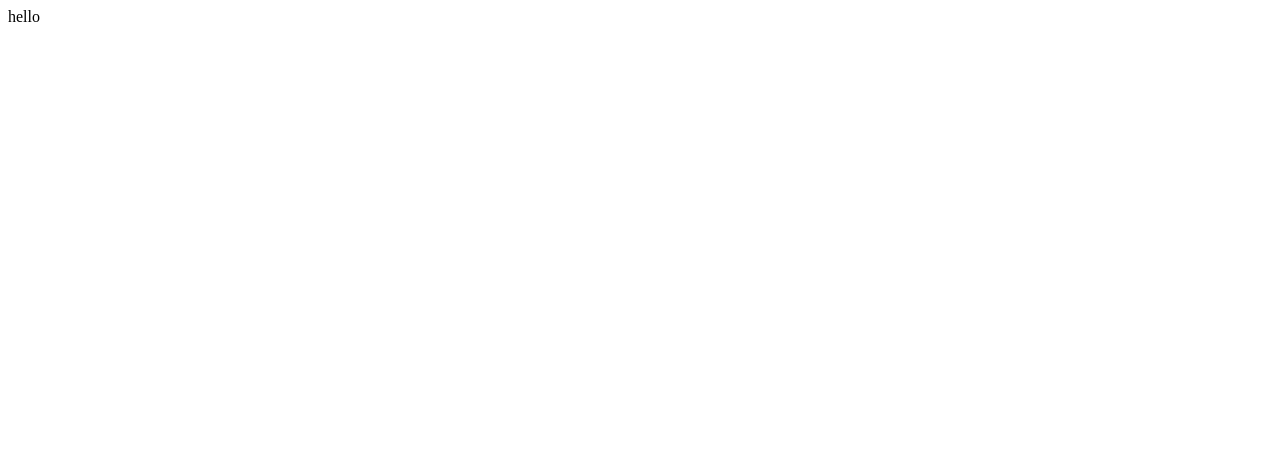
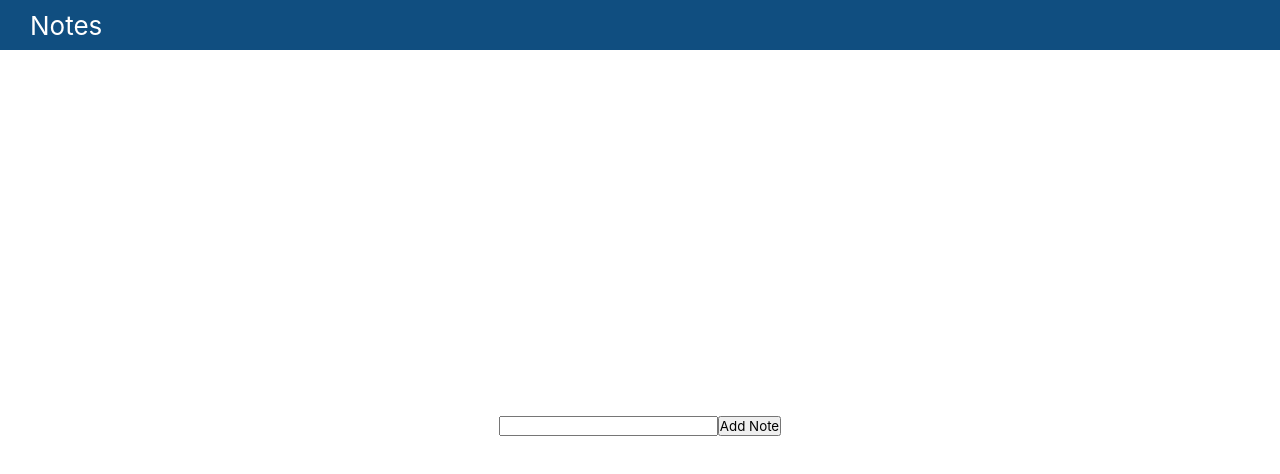
Before and after one commit to jmsknn/NotesList, a React (Create React App) app: page / in a window 1280 px wide. Shown: the top 474 px of the page. Built offline with nearby package versions, Linux system fonts and the light colour scheme.

Commit message:
config note lists

```diff
--- a/package.json
+++ b/package.json
@@ -13,7 +13,8 @@
     "react-redux": "^7.2.1",
     "react-router-dom": "^5.2.0",
     "react-scripts": "3.4.3",
-    "redux": "^4.0.5"
+    "redux": "^4.0.5",
+    "styled-components": "^5.2.0"
   },
   "scripts": {
     "start": "react-scripts start",
--- a/src/App.js
+++ b/src/App.js
@@ -6,11 +6,15 @@ import {
   Route,
 } from 'react-router-dom';
 
+import { GlobalStyles } from './globalStyles';
+import { Header } from './Header';
 import { Dashboard, NotePage } from './pages';
 
 export const App = () => {
   return (
     <Router>
+      <GlobalStyles />
+      <Header />
       <Switch>
         <Route exact path="/" component={Dashboard} />
         <Route path="/note" component={NotePage} />
--- /dev/null
+++ b/src/Header.js
@@ -0,0 +1,21 @@
+import React from 'react';
+import styled from 'styled-components';
+
+const StyledHeader = styled.div`
+  width: 100%;
+  height: 50px;
+  background: #104e80;
+  padding: 5px 30px;
+  display: flex;
+  align-items: center;
+  color: white;
+  font-size: 26px;
+`;
+
+export const Header = () => {
+  return (
+    <StyledHeader>
+      Notes
+    </StyledHeader>
+  );
+}
--- /dev/null
+++ b/src/globalStyles.js
@@ -0,0 +1,26 @@
+import { createGlobalStyle } from 'styled-components';
+
+export const GlobalStyles = createGlobalStyle`
+  body {
+    background: white;
+  }
+
+  #root {
+    height: 100vh;
+    width: 100vw;
+  }
+
+  a {
+    text-decoration: none;
+  }
+
+  * {
+    box-sizing: border-box;
+    outline: none;
+    font-family: Inter;
+    font-style: normal;
+    font-weight: normal;
+    margin: 0;
+    padding: 0;
+  }
+`;
--- a/src/pages/Dashboard.js
+++ b/src/pages/Dashboard.js
@@ -1,3 +1,51 @@
-import React from 'react';
+import React, { useState, useEffect } from 'react';
+import { useSelector, useDispatch } from 'react-redux';
+import styled from 'styled-components';
 
-export const Dashboard = () => <div>hello</div>;
+import { actions as notesActions } from '../store/notes';
+
+const Background = styled.div`
+  width: 100%;
+  height: calc(100% - 50px);
+  display: flex;
+  justify-content: center;
+  align-items: center;
+  flex-direction: column;
+`;
+
+export const Dashboard = () => {
+  const [newNote, setNewNote] = useState('');
+  const dispatch = useDispatch();
+  const { notes } = useSelector((state) => state.notes);
+  useEffect(() => {
+    dispatch(notesActions.getNotes());
+  }, [dispatch]);
+
+  const handleInput = (e) => {
+    setNewNote(e.target.value);
+  }
+
+  const addNewNote = () => {
+    if(newNote) {
+      const note = {
+        text: newNote,
+        time: new Date(),
+      }
+      console.log("----------", note);
+      dispatch(notesActions.addNote(note));
+    }
+  }
+  return (
+    <Background>
+      {
+        notes.map((note, index) =>
+          <span key={index}>
+            {note.text}
+          </span>)
+      }
+      <div>
+        <input onChange={handleInput} /><button onClick={addNewNote}>Add Note</button>
+      </div>
+    </Background>
+  );
+};
--- a/src/service/index.js
+++ b/src/service/index.js
@@ -1,5 +1,5 @@
-export function setNotesInStorage(userAuth) {
-  localStorage.setItem('notes', JSON.stringify(userAuth));
+export function setNotesInStorage(notes) {
+  localStorage.setItem('notes', JSON.stringify(notes));
 }
 
 export function getNotesFromStorage() {
--- a/src/store/index.js
+++ b/src/store/index.js
@@ -1,12 +1,14 @@
 import { applyMiddleware, combineReducers, createStore } from 'redux';
 import { createBrowserHistory } from 'history';
 import { routerMiddleware, connectRouter } from 'connected-react-router';
+import notesReducer from './notes';
 
 export const history = createBrowserHistory();
 
 const middlewares = [routerMiddleware(history)];
 const rootReducer = combineReducers({
   router: connectRouter(history),
+  notes: notesReducer,
 });
 
 const store = createStore(
--- a/src/store/notes.js
+++ b/src/store/notes.js
@@ -1,9 +1,16 @@
+import { getNotesFromStorage, removeNotesInStorage, setNotesInStorage } from '../service';
+
 // Constants
+export const GET_NOTES = 'NOTES/GET_NOTES';
 export const ADD_NOTE = 'NOTES/ADD_NOTE';
 export const DEL_NOTE = 'NOTES/DEL_NOTE';
 
 
 //Actions
+const getNotes = () => ({
+  type: GET_NOTES,
+});
+
 const addNote = (payload) => ({
   type: ADD_NOTE,
   payload,
@@ -16,26 +23,38 @@ const delNote = (payload) => ({
 
 export const actions = {
   addNote,
-  delNote
+  delNote,
+  getNotes
 };
 
 const INIT_STATE = {
   notes: [],
 };
 
-export default function reducer(state = INIT_STATE, action) {
+export default function notesReducer(state = INIT_STATE, action) {
   switch (action.type) {
+    case GET_NOTES: {
+      const notes = getNotesFromStorage() || [];
+      return {
+        ...state,
+        notes,
+      };
+    }
     case ADD_NOTE: {
+      removeNotesInStorage();
       let notes = state.notes.slice();
       notes.push(action.payload);
+      setNotesInStorage(notes);
       return {
         ...state,
         notes,
       };
     }
     case DEL_NOTE: {
+      removeNotesInStorage();
       let notes = state.notes.slice();
-      notes = notes.filter((item) => item.id !== action.payload.id);
+      notes = notes.filter((item) => item.time !== action.payload.time);
+      setNotesInStorage(notes);
       return {
         ...state,
         notes,
```
Also changed, not shown: 1 other file (tests, documents, lock files or other folders).
